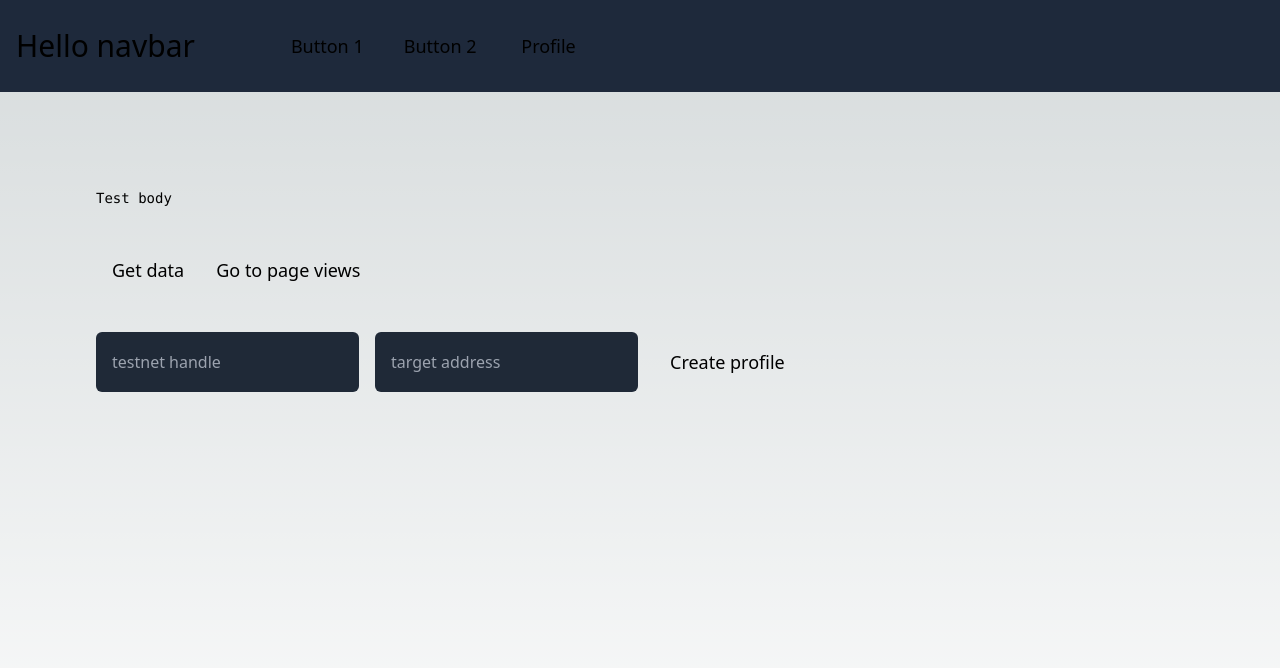
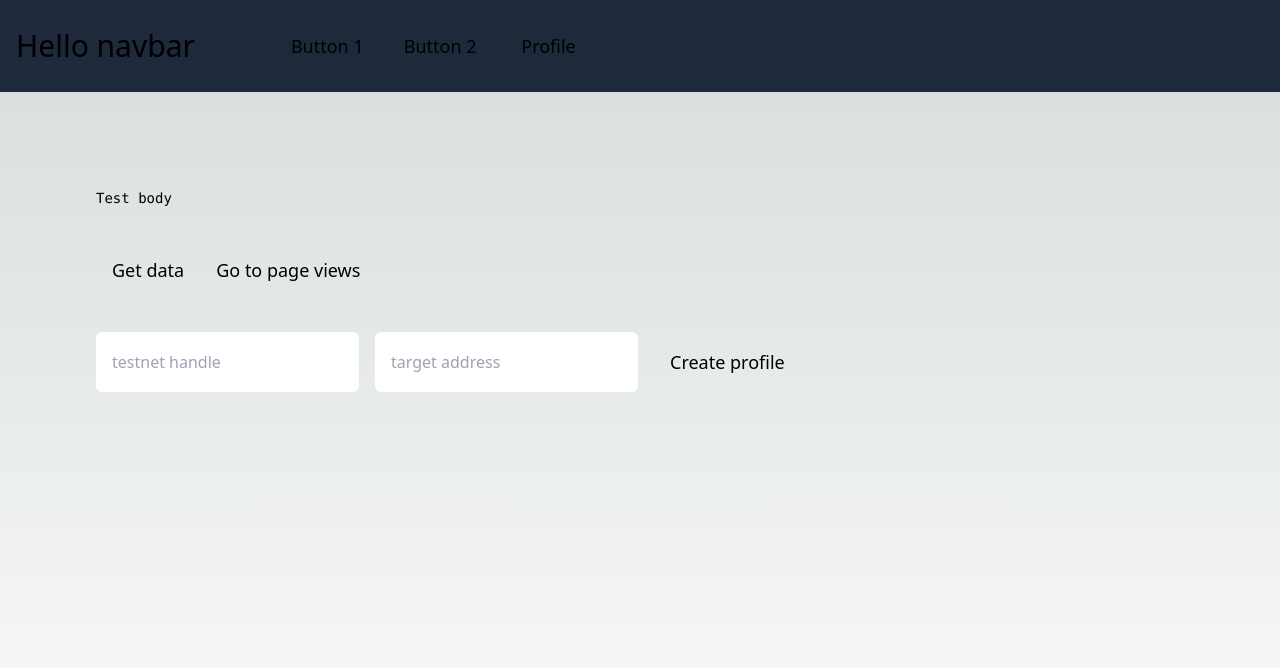
Before and after one commit to BCharity-Net/frontend-example, a Next.js app: page / in a window 1280 px wide. Shown: the top 668 px of the page. Built offline with nearby package versions, Linux system fonts and the light colour scheme.

Commit message:
change to white

```diff
--- a/package.json
+++ b/package.json
@@ -1,5 +1,5 @@
 {
-  "name": "example",
+  "name": "lenstest",
   "version": "0.1.0",
   "private": true,
   "scripts": {
--- a/src/pages/index.tsx
+++ b/src/pages/index.tsx
@@ -51,10 +51,10 @@ const Home = () => {
         </Button>
       </div>
       <div className="flex space-x-4">
-        <input className="bg-gray-800 px-4 rounded-md" placeholder="testnet handle" onChange={(e) => {
+        <input className="bg-white-800 px-4 rounded-md" placeholder="testnet handle" onChange={(e) => {
           setHandle(e.target.value)
         }} />
-        <input className="bg-gray-800 px-4 rounded-md" placeholder="target address" onChange={(e) => {
+        <input className="bg-white-800 px-4 rounded-md" placeholder="target address" onChange={(e) => {
           setAddress(e.target.value)
         }} />
         {loading ?
```
